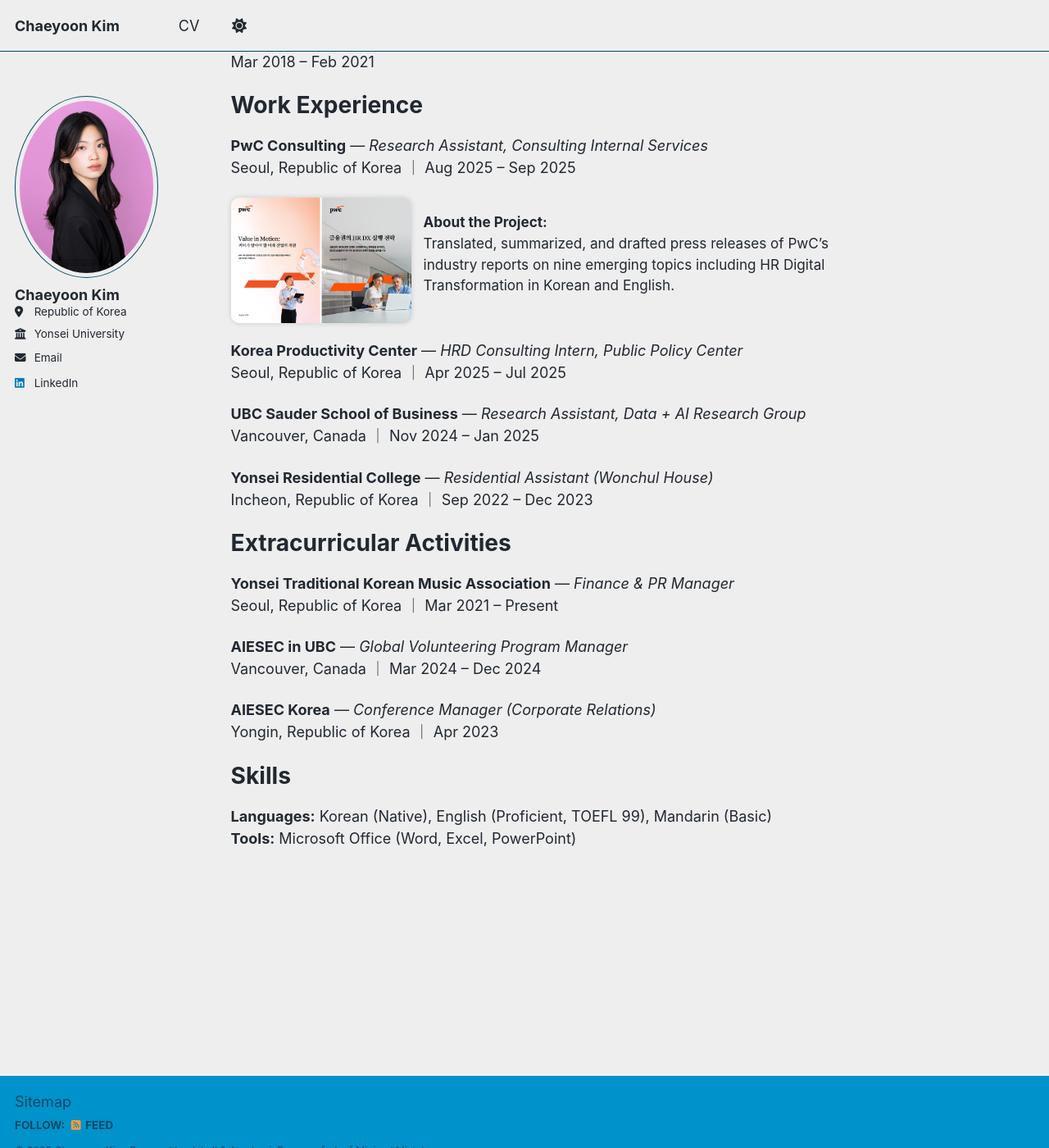
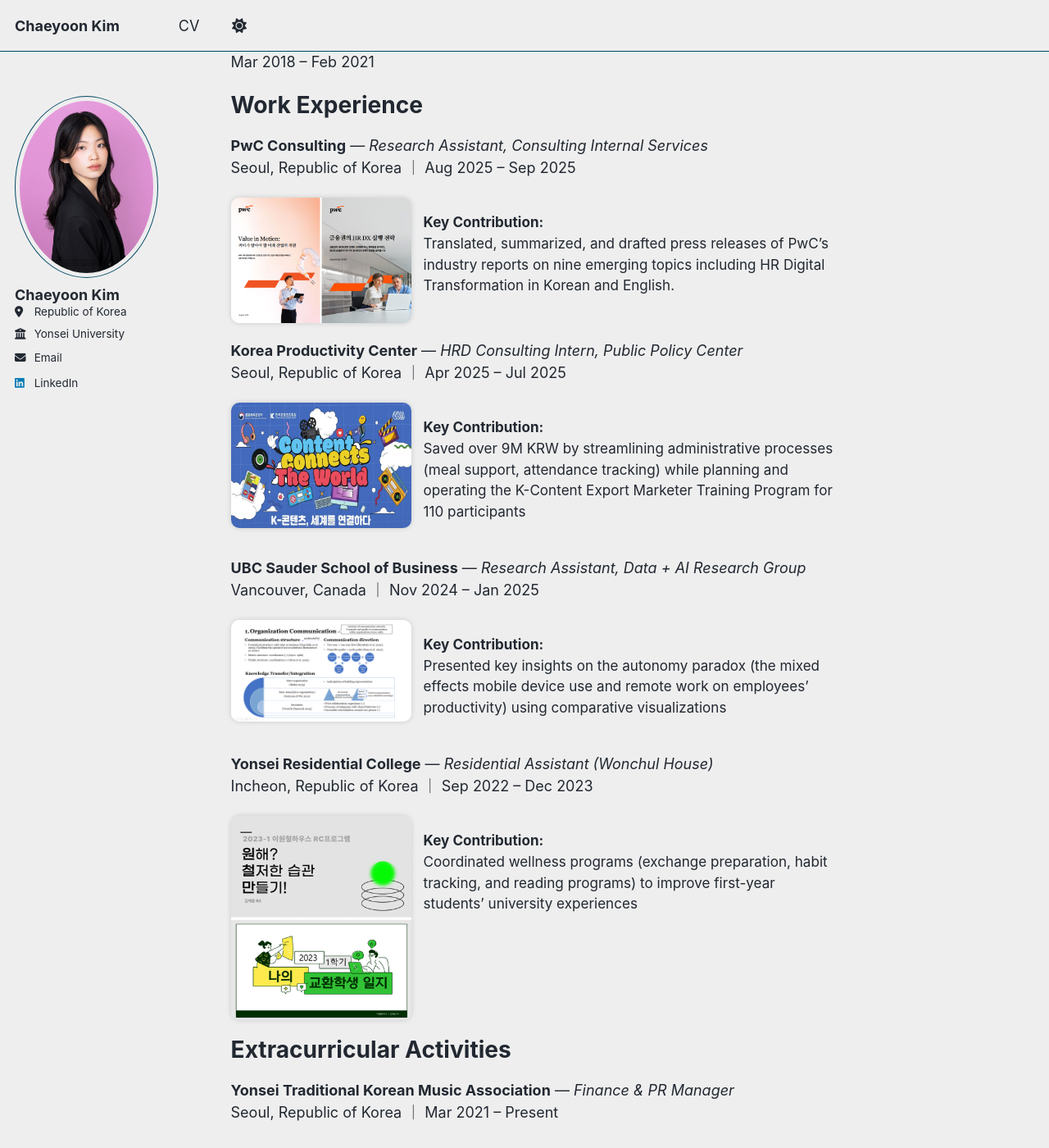
Before and after one commit to chyoon114/chyoon114.github.io, a Jekyll site: the page built from _pages/cv.md, in a window 1280 px wide and 1400 px high, scrolled down 343 px. Shown: the whole window at 82% size. Built offline with Jekyll 4.4.1, drawn with Linux system fonts in a browser that asks for light colours; a script that is not in the unit is left out.

Commit message:
Update cv.md

```diff
--- a/_pages/cv.md
+++ b/_pages/cv.md
@@ -29,7 +29,7 @@
 <div style="display: flex; align-items: flex-start; gap: 15px; margin-top: 10px; margin-bottom: 20px;">
   <img src="/images/pwc_image.png" alt="pwc_image" style="width:220px; border-radius:10px; box-shadow: 0 0 6px rgba(0,0,0,0.15);">
   <div style="max-width: 500px; font-size: 0.95rem; line-height: 1.5;">
-    <p><strong>About the Project:</strong><br>
+    <p><strong>Key Contribution:</strong><br>
     Translated, summarized, and drafted press releases of PwC’s industry reports on nine emerging topics including HR Digital Transformation in Korean and English.
 </p>
   </div>
@@ -38,13 +38,38 @@
 
 **Korea Productivity Center** — *HRD Consulting Intern, Public Policy Center*
 Seoul, Republic of Korea ｜ Apr 2025 – Jul 2025
+<div style="display: flex; align-items: flex-start; gap: 15px; margin-top: 10px; margin-bottom: 20px;">
+  <img src="/images/kpc_image.png" alt="kpc_image" style="width:220px; border-radius:10px; box-shadow: 0 0 6px rgba(0,0,0,0.15);">
+  <div style="max-width: 500px; font-size: 0.95rem; line-height: 1.5;">
+    <p><strong>Key Contribution:</strong><br>
+    Saved over 9M KRW by streamlining administrative processes (meal support, attendance tracking) while
+planning and operating the K-Content Export Marketer Training Program for 110 participants
+</p>
+  </div>
+</div>
 
 **UBC Sauder School of Business** — *Research Assistant, Data + AI Research Group*
 Vancouver, Canada ｜ Nov 2024 – Jan 2025
+<div style="display: flex; align-items: flex-start; gap: 15px; margin-top: 10px; margin-bottom: 20px;">
+  <img src="/images/ubc_image.png" alt="ubc_image" style="width:220px; border-radius:10px; box-shadow: 0 0 6px rgba(0,0,0,0.15);">
+  <div style="max-width: 500px; font-size: 0.95rem; line-height: 1.5;">
+    <p><strong>Key Contribution:</strong><br>
+    Presented key insights on the autonomy paradox (the mixed effects mobile device use and remote work
+on employees’ productivity) using comparative visualizations
+</p>
+  </div>
+</div>
 
 **Yonsei Residential College** — *Residential Assistant (Wonchul House)*
 Incheon, Republic of Korea ｜ Sep 2022 – Dec 2023
-
+<div style="display: flex; align-items: flex-start; gap: 15px; margin-top: 10px; margin-bottom: 20px;">
+  <img src="/images/yonsei_ra_image.png" alt="yonsei_ra_image" style="width:220px; border-radius:10px; box-shadow: 0 0 6px rgba(0,0,0,0.15);">
+  <div style="max-width: 500px; font-size: 0.95rem; line-height: 1.5;">
+    <p><strong>Key Contribution:</strong><br>
+    Coordinated wellness programs (exchange preparation, habit tracking, and reading programs) to improve first-year students’ university experiences
+</p>
+  </div>
+</div>
 
 Extracurricular Activities
 ======
```
